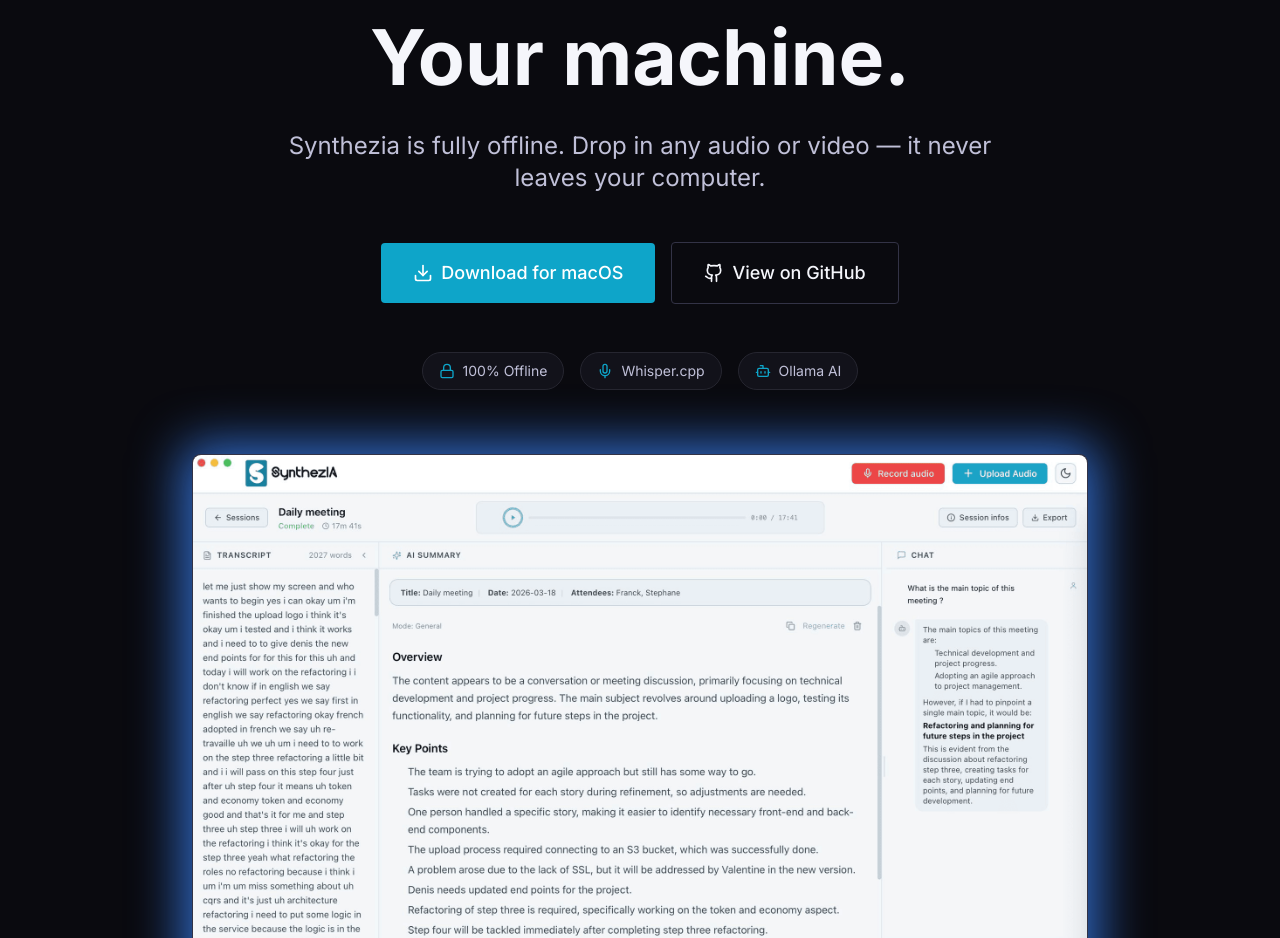
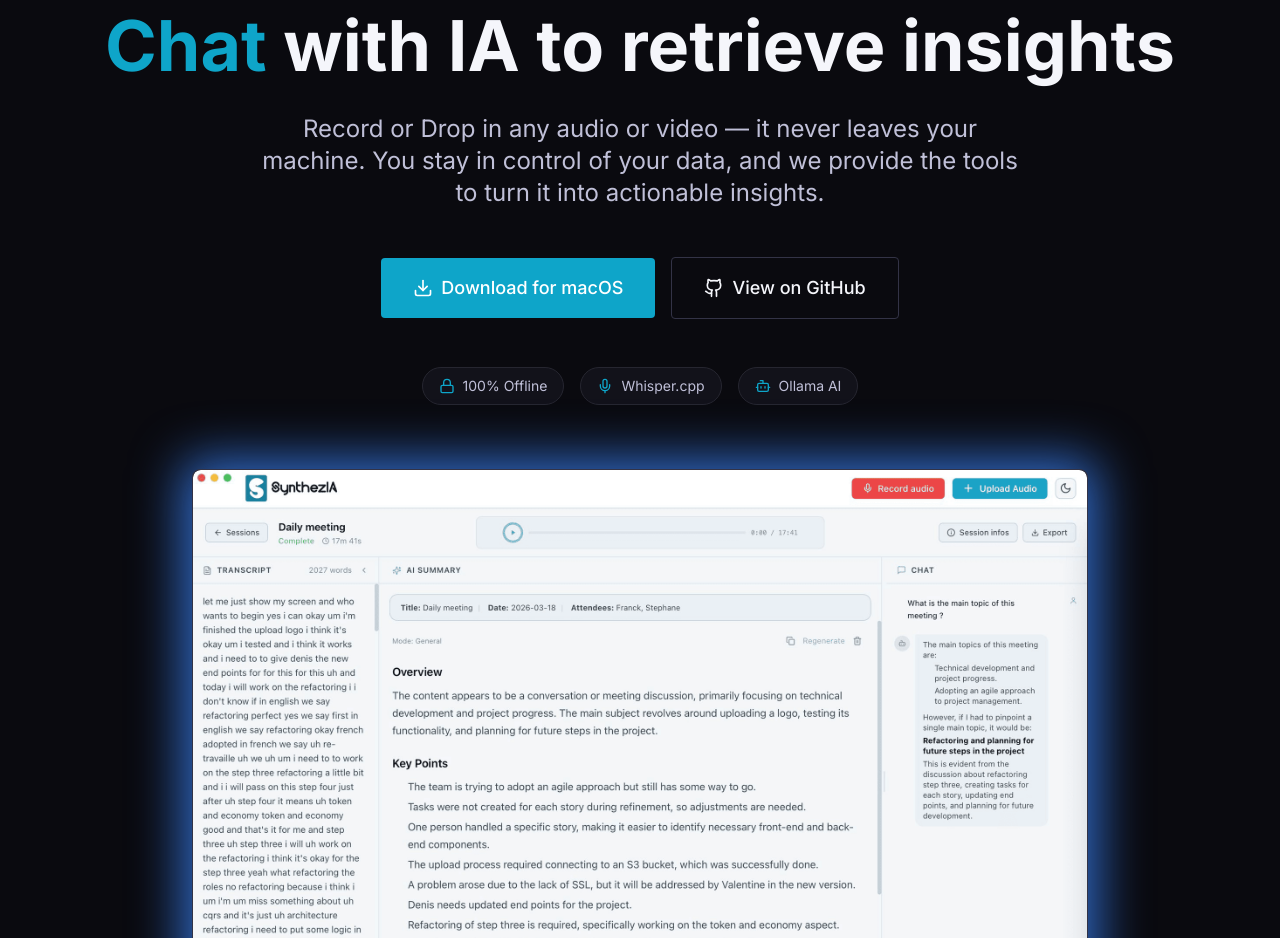
Before and after one commit to Synthezia/synthezia-landing, a React (Vite) app: page / in a window 1280 px wide. Shown: the part 214-1152 px from the top of the page. Built offline with nearby package versions, Linux system fonts and the light colour scheme; no server answers.

Commit message:
feat: update Hero component with new layout, improved messaging, and loading state for session image

```diff
--- a/src/components/Hero.tsx
+++ b/src/components/Hero.tsx
@@ -1,25 +1,31 @@
 import { Download, Github, Lock, Mic, Bot } from "lucide-react";
+import { useState } from "react";
 import sessionImage from "../assets/synthezia-session.png";
 import { RELEASE_URL, REPOSITORY_URL } from "../config/urls";
 
 export function Hero() {
+  const [imgLoaded, setImgLoaded] = useState(false);
+
   return (
     <section className="relative min-h-screen flex items-center justify-center overflow-hidden">
       <div className="absolute inset-0 bg-gradient-radial from-primary-500/10 via-transparent to-transparent opacity-40" />
 
-      <div className="relative z-10 max-w-7xl mx-auto px-4 sm:px-6 lg:px-8 py-32 text-center">
+      <div className="relative z-10 max-w-8xl mx-auto px-4 sm:px-6 lg:px-8 py-32 text-center">
+        <div>
           <h1
             className="font-bold text-text-primary mb-6 leading-tight"
-          style={{ fontSize: "clamp(48px, 6vw, 80px)" }}
+            style={{ fontSize: "clamp(48px, 6vw, 70px)" }}
           >
-          Your audio. Your data.
+            <span className="text-primary-500">Summarize</span> your meetings
             <br />
-          Your machine.
+            <span className="text-primary-500">Chat</span> with IA to retrieve
+            insights
           </h1>
 
           <p className="text-xl sm:text-2xl text-text-secondary max-w-3xl mx-auto mb-12 leading-relaxed">
-          Synthezia is fully offline. Drop in any audio or video — it never
-          leaves your computer.
+            Record or Drop in any audio or video — it never leaves your machine.
+            You stay in control of your data, and we provide the tools to turn
+            it into actionable insights.
           </p>
 
           <div className="flex flex-col sm:flex-row items-center justify-center gap-4 mb-12">
@@ -57,20 +63,32 @@
               <span className="text-sm text-text-secondary">Ollama AI</span>
             </div>
           </div>
+        </div>
 
         <div
-          className="max-w-4xl mx-auto bg-bg-elevated border border-border-default rounded-card"
+          className="max-w-4xl mx-auto bg-bg-elevated border border-border-default rounded-card relative overflow-hidden transition-shadow duration-default"
           style={{
             boxShadow: "0 0 50px 10px rgba(59, 131, 246, 0.804)",
           }}
         >
+          {/* Placeholder skeleton shown while image is loading */}
+          <div
+            aria-hidden={imgLoaded}
+            className={`absolute inset-0 flex items-center justify-center bg-gray-100 dark:bg-gray-800 transition-opacity ${
+              imgLoaded ? "opacity-0 pointer-events-none" : "opacity-100"
+            }`}
+          >
+            <div className="w-full h-full rounded-card animate-pulse" />
+          </div>
+
           <img
             src={sessionImage}
             alt="Synthezia session interface showing transcription in action"
-            className="w-full h-auto rounded-card"
+            className="w-full h-auto rounded-card relative"
             loading="lazy"
             width="1200"
-            height="675"
+            onLoad={() => setImgLoaded(true)}
+            onError={() => setImgLoaded(true)}
           />
         </div>
       </div>
```
Lines whose indentation alone changed are shown as unchanged.
